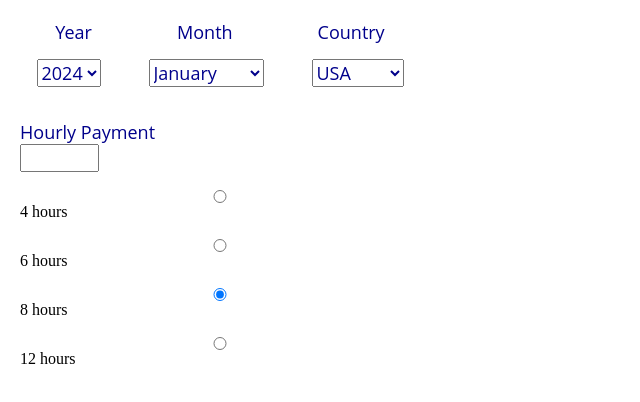
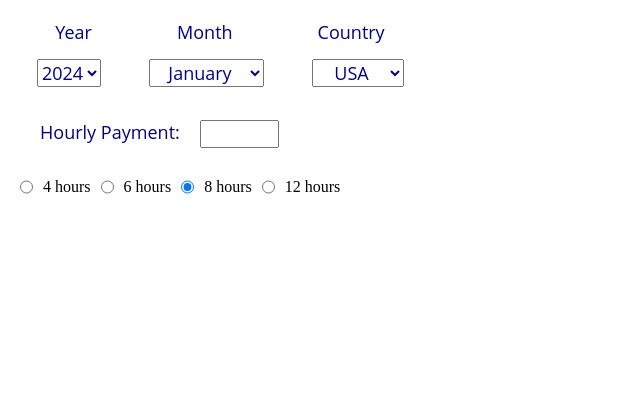
Before and after one commit to YordanovDY/basic-wage-calc, a plain HTML site: page index.html in a window 1280 px wide. Shown: the whole page, without its empty margins (0-640 px from the left). Drawn offline with Linux system fonts and the light colour scheme.

Commit message:
Some CSS changes

```diff
--- a/index.html
+++ b/index.html
@@ -43,16 +43,25 @@
                 <option value="bg">Bulgaria</option>
             </select>
         </div> <br />
-        <label for="wage-box" class="second-row-labels">Hourly Payment</label>
-        <input type="text" id="wage-box"><br />
-        <input type="radio" name="hours" value="4">
-        <label>4 hours</label><br />
-        <input type="radio" name="hours" value="6">
-        <label>6 hours</label><br />
-        <input type="radio" name="hours" value="8" checked>
-        <label>8 hours</label><br />
-        <input type="radio" name="hours" value="12">
-        <label>12 hours</label><br />
+
+        <div class="wage-group">
+            <label for="wage-box" class="second-row-labels">Hourly Payment:</label>
+            <input type="text" id="wage-box">
+        </div>
+
+        <div class="radio-group">
+            <input type="radio" name="hours" value="4" id="hours-4">
+            <label for="hours-4">4 hours</label>
+
+            <input type="radio" name="hours" value="6" id="hours-6">
+            <label for="hours-6">6 hours</label>
+
+            <input type="radio" name="hours" value="8" id="hours-8" checked>
+            <label for="hours-8">8 hours</label>
+
+            <input type="radio" name="hours" value="12" id="hours-12">
+            <label for="hours-12">12 hours</label>
+        </div>
     </form>
     <label id="working-days-info"></label> <!-- January 2024 has 22 working days. -->
     <label id="holiday-info"></label> <!-- 1/1/2024 - New Year's Day -->
--- a/styles.css
+++ b/styles.css
@@ -15,6 +15,7 @@ form {
     margin: 0 auto;
     font-family: 'Open Sans', 'Helvetica Neue', 'Segoe UI', 'Calibri', 'Arial', sans-serif;
     font-size: 18px;
+    text-align: center;
     color: darkblue;
 }
 
@@ -46,3 +47,20 @@ form {
     font-size: 18px;
     color: darkblue;
 }
+
+.wage-group {
+    display: flex;
+    gap: 20px;
+    margin-bottom: 30px;
+    padding-left: 20px;
+}
+
+.radio-group {
+    display: flex;
+    flex-wrap: wrap;
+    gap: 10px;
+}
+
+@media (min-width: 600px) {
+    /* Apply additional styles for larger screens if needed */
+}
```
